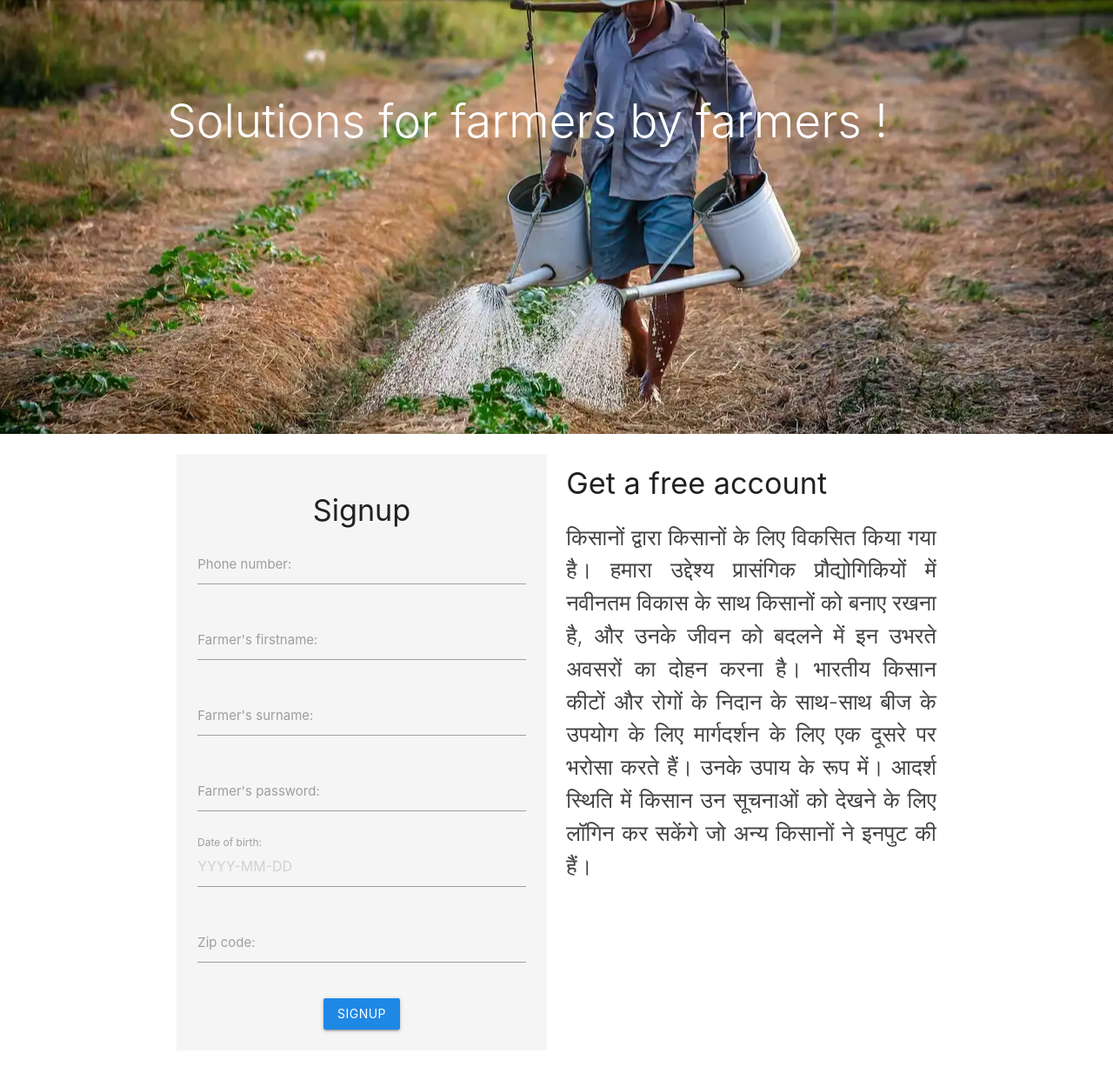
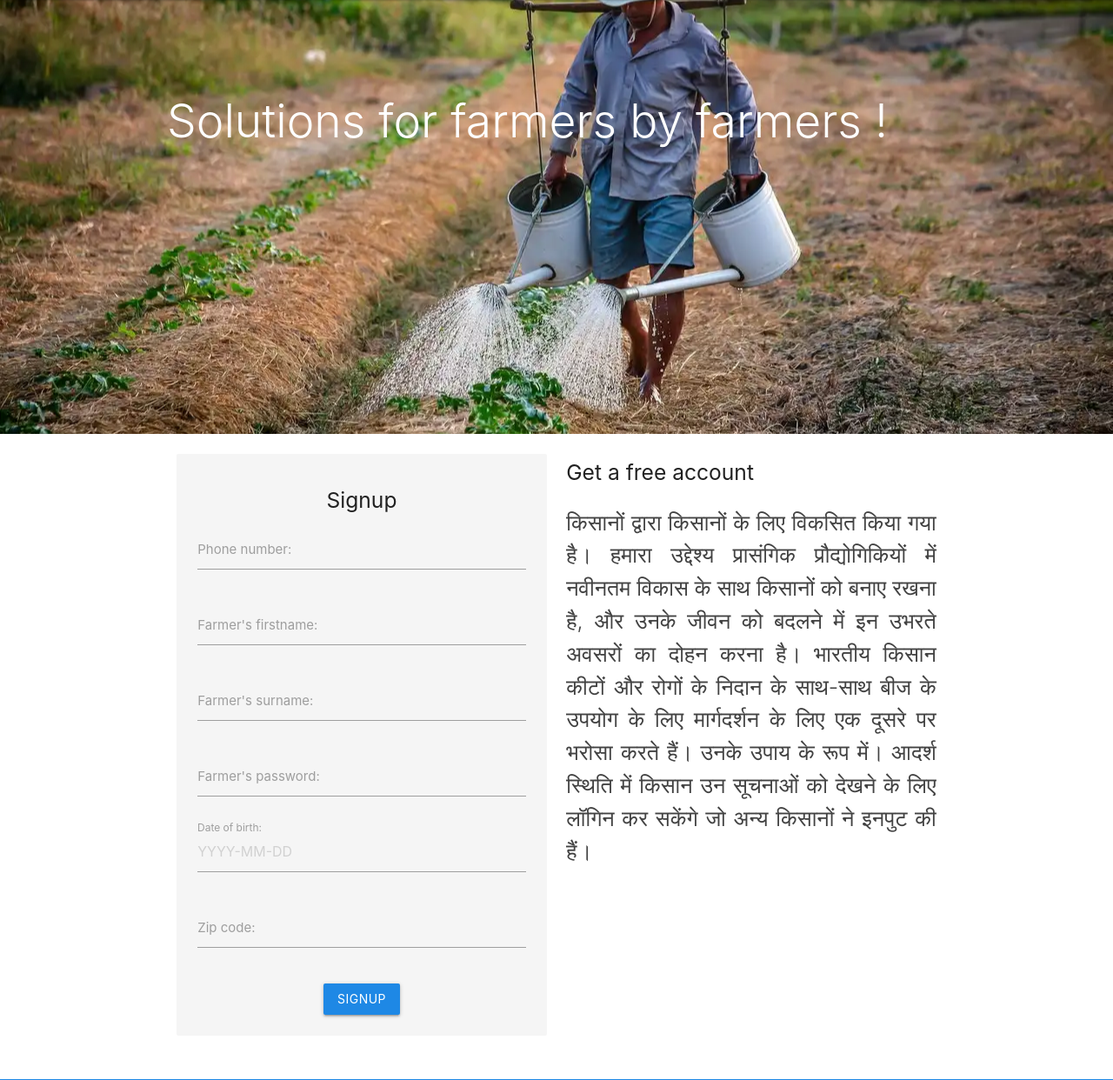
Before and after one commit to aayushbisen/pucho-kisan, a Django app: page /signup/ in a window 1280 px wide. Shown: the part 65-1307 px from the top of the page at 87% size. Run offline with Django 3.2, Linux system fonts and the light colour scheme.

Commit message:
visual changes added

```diff
--- a/forum/templates/forum/inner/profile.html
+++ b/forum/templates/forum/inner/profile.html
@@ -8,7 +8,7 @@
       <div class="row">
         <div class="col s12 l4">
            <ul class="collection collection with-header z-depth-2">
-                <li class="collection-header"><h4>About</h4></li>
+                <li class="collection-header"><h5>About</h5></li>
 
 
                 <li class="collection-item">
@@ -45,7 +45,7 @@
         <div class="row col s12 l8">
             <div class="container">
 
-              <h4 class="grey-text text-darken-3" >Questions asked </h4>
+              <h5 class="grey-text text-darken-3" >Questions asked </h5>
               {% for question in questions %}
                 {{ question.markup }}
               {% empty %}
--- a/forum/templates/forum/outer/base.html
+++ b/forum/templates/forum/outer/base.html
@@ -117,7 +117,7 @@
         </div>
 
         <div class="col s12 m6">
-          <h4> {% trans "Get a free account" %} </h4>
+          <h5> {% trans "Get a free account" %} </h5>
           <p style="text-align:justify" class="flow-text grey-text text-darken-3">
 
             किसानों द्वारा किसानों के लिए विकसित किया गया है। हमारा उद्देश्य प्रासंगिक प्रौद्योगिकियों में
--- a/forum/templates/forum/outer/govt_rules.html
+++ b/forum/templates/forum/outer/govt_rules.html
@@ -6,7 +6,7 @@
 {% block content %}
 
     <div class="row">
-        <h4 class="center"> {% trans "Programs and Schemes" %}</h4>
+        <h5 class="center"> {% trans "Programs and Schemes" %}</h5>
         <div class="col s12">
             <ul class="collapsible">
                     <li>
--- a/forum/templates/forum/outer/signup.html
+++ b/forum/templates/forum/outer/signup.html
@@ -23,7 +23,7 @@
     {% else %}
 
         <div class="card-panel grey lighten-4 grey-text z-depth-0 text-darken-4">
-        <h4 class="row center-align"> {% trans "Signup" %} </h4>
+        <h5 class="row center-align"> {% trans "Signup" %} </h5>
         <form method="POST" >
 
             {% csrf_token %}
```
Also changed, not shown: forum/templates/forum/outer/login.html (+1 -10 lines).
